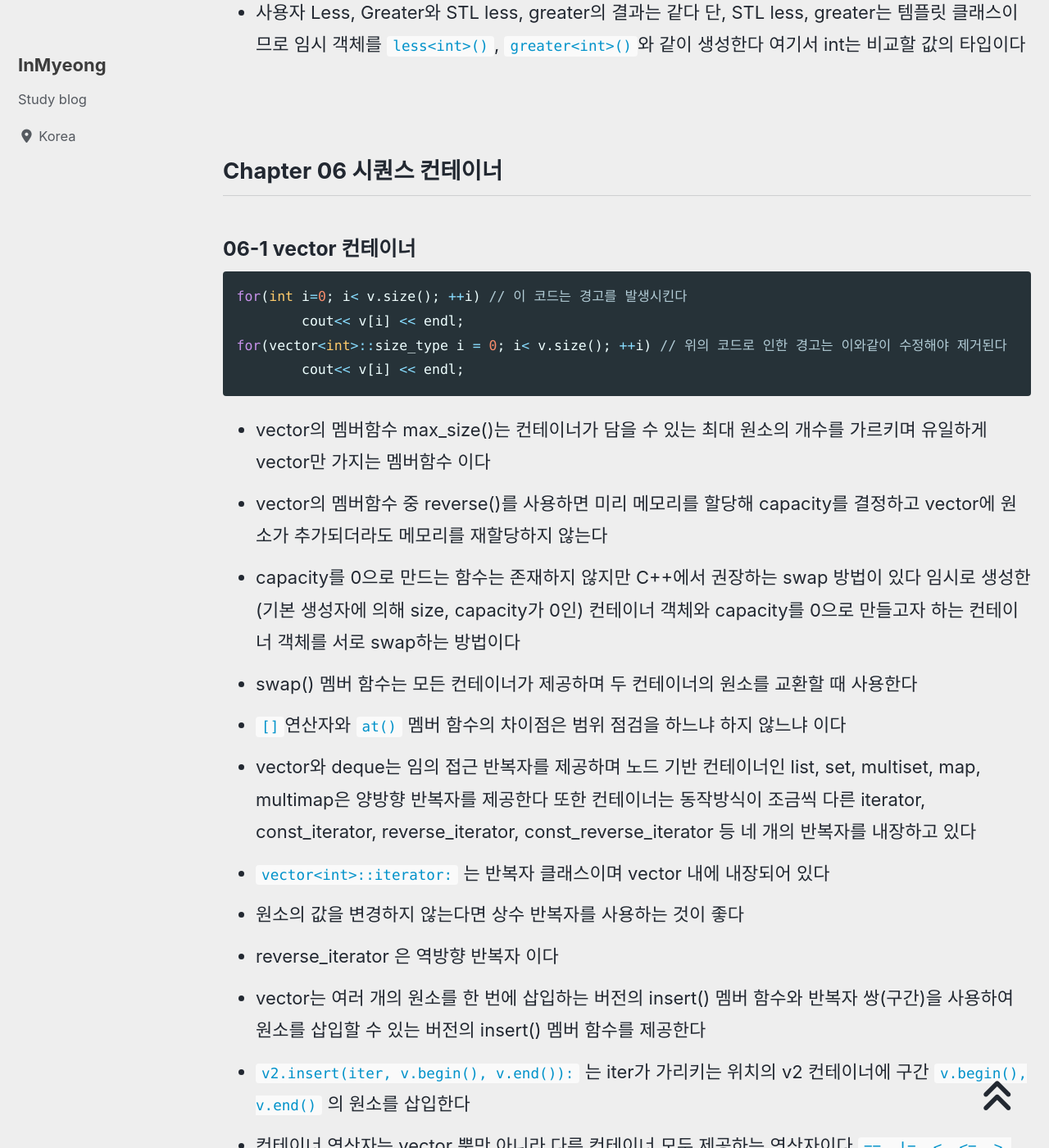
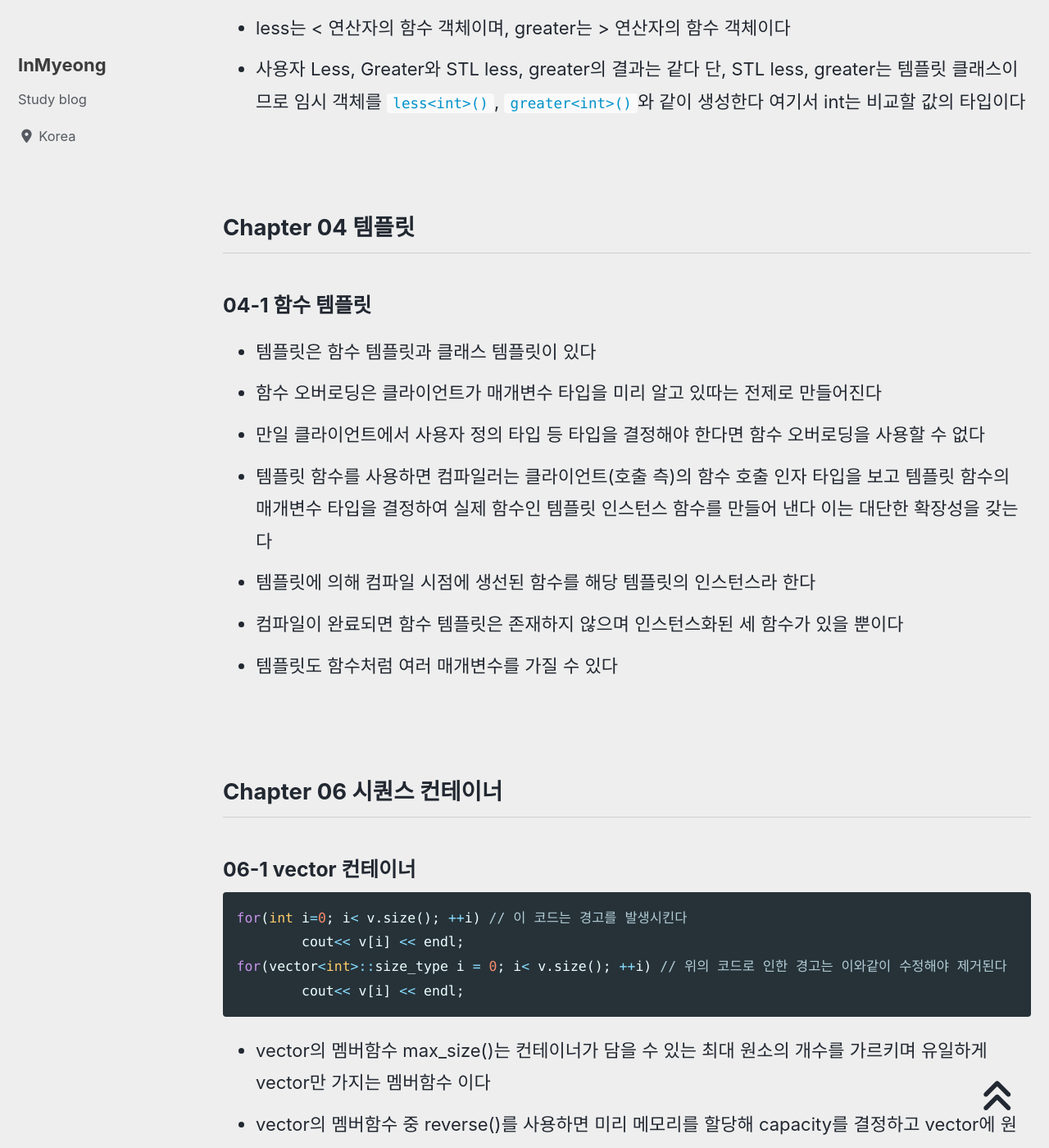
Before and after one commit to devMyeong/devMyeong.github.io, a Jekyll site: the page built from _posts/stl/2021-08-12-cpp-stl.md, in a window 1280 px wide and 1400 px high, scrolled down 5407 px. Shown: the whole window at 82% size. Built offline with Jekyll 4.4.1, drawn with Linux system fonts in a browser that asks for light colours; cached includes are drawn as plain includes; nearby versions of some CDN libraries; some web fonts are replaced; comment, search, counter and statistics services are not loaded; some of the changed text lies outside the part shown.

Commit message:
update stl chapter 04-1

```diff
--- a/_posts/stl/2021-08-12-cpp-stl.md
+++ b/_posts/stl/2021-08-12-cpp-stl.md
@@ -95,6 +95,19 @@ last_modified_at: 2021-08-24
 
 <br>
 
+## Chapter 04 템플릿
+
+### 04-1 함수 템플릿
+- 템플릿은 함수 템플릿과 클래스 템플릿이 있다
+- 함수 오버로딩은 클라이언트가 매개변수 타입을 미리 알고 있따는 전제로 만들어진다
+- 만일 클라이언트에서 사용자 정의 타입 등 타입을 결정해야 한다면 함수 오버로딩을 사용할 수 없다
+- 템플릿 함수를 사용하면 컴파일러는 클라이언트(호출 측)의 함수 호출 인자 타입을 보고 템플릿 함수의 매개변수 타입을 결정하여 실제 함수인 템플릿 인스턴스 함수를 만들어 낸다 이는 대단한 확장성을 갖는다
+- 템플릿에 의해 컴파일 시점에 생선된 함수를 해당 템플릿의 인스턴스라 한다
+- 컴파일이 완료되면 함수 템플릿은 존재하지 않으며 인스턴스화된 세 함수가 있을 뿐이다
+- 템플릿도 함수처럼 여러 매개변수를 가질 수 있다
+
+<br>
+
 ## Chapter 06 시퀀스 컨테이너
 
 ### 06-1 vector 컨테이너
```
